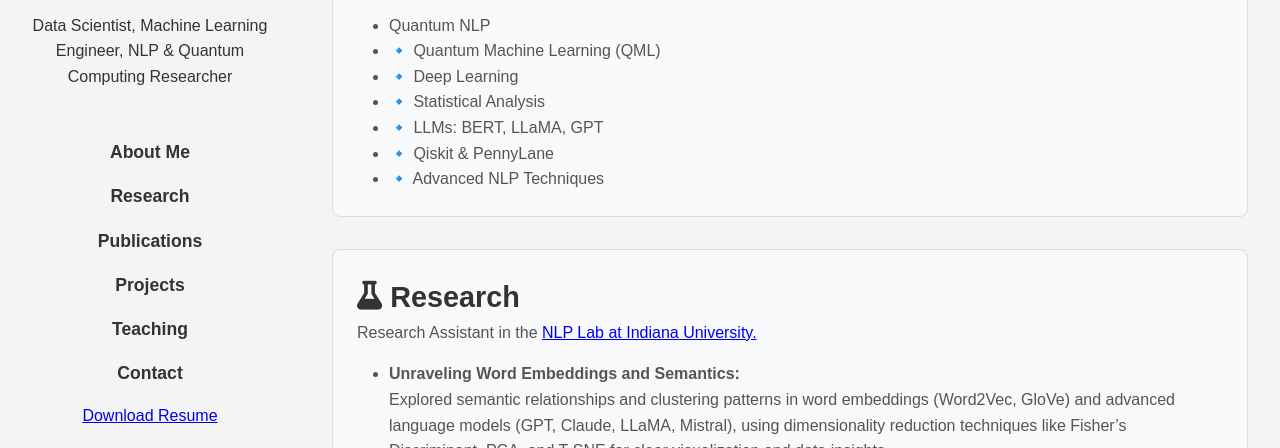
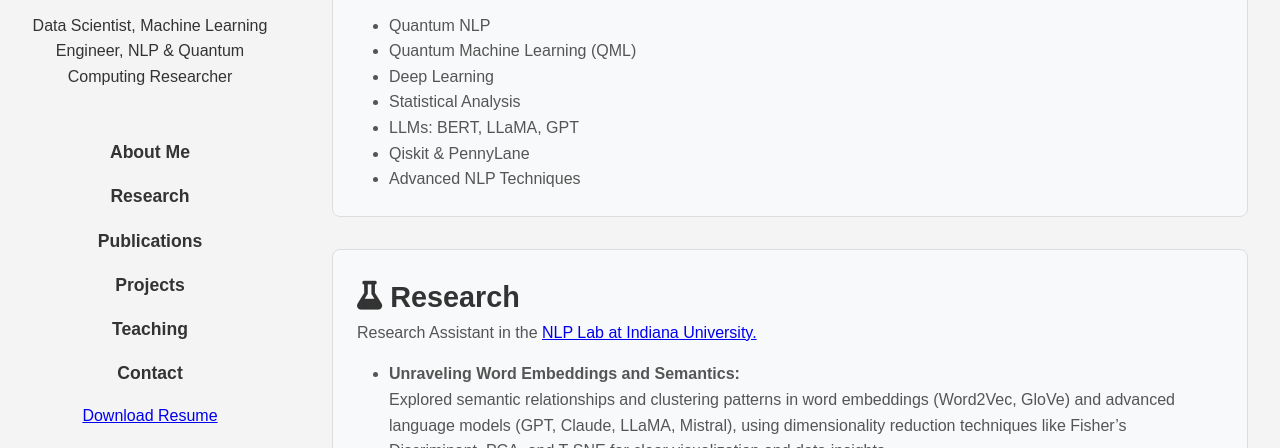
Before and after one commit to koushik16/koushik-portfolio, a plain HTML site: page index.html in a window 1280 px wide. Shown: the part 260-708 px from the top of the page. Drawn offline with Linux system fonts and the light colour scheme.

Commit message:
changed bullet points

```diff
--- a/index.html
+++ b/index.html
@@ -62,12 +62,12 @@
         <div class="skills">
             <ul>
                 <li> Quantum NLP</li>
-                <li>🔹 Quantum Machine Learning (QML)</li>
-                <li>🔹 Deep Learning</li>
-                <li>🔹 Statistical Analysis</li>
-                <li>🔹 LLMs: BERT, LLaMA, GPT</li>
-                <li>🔹 Qiskit & PennyLane</li>
-                <li>🔹 Advanced NLP Techniques</li>
+                <li> Quantum Machine Learning (QML)</li>
+                <li> Deep Learning</li>
+                <li> Statistical Analysis</li>
+                <li> LLMs: BERT, LLaMA, GPT</li>
+                <li> Qiskit & PennyLane</li>
+                <li> Advanced NLP Techniques</li>
             </ul>
         </div>
     </div>
```
